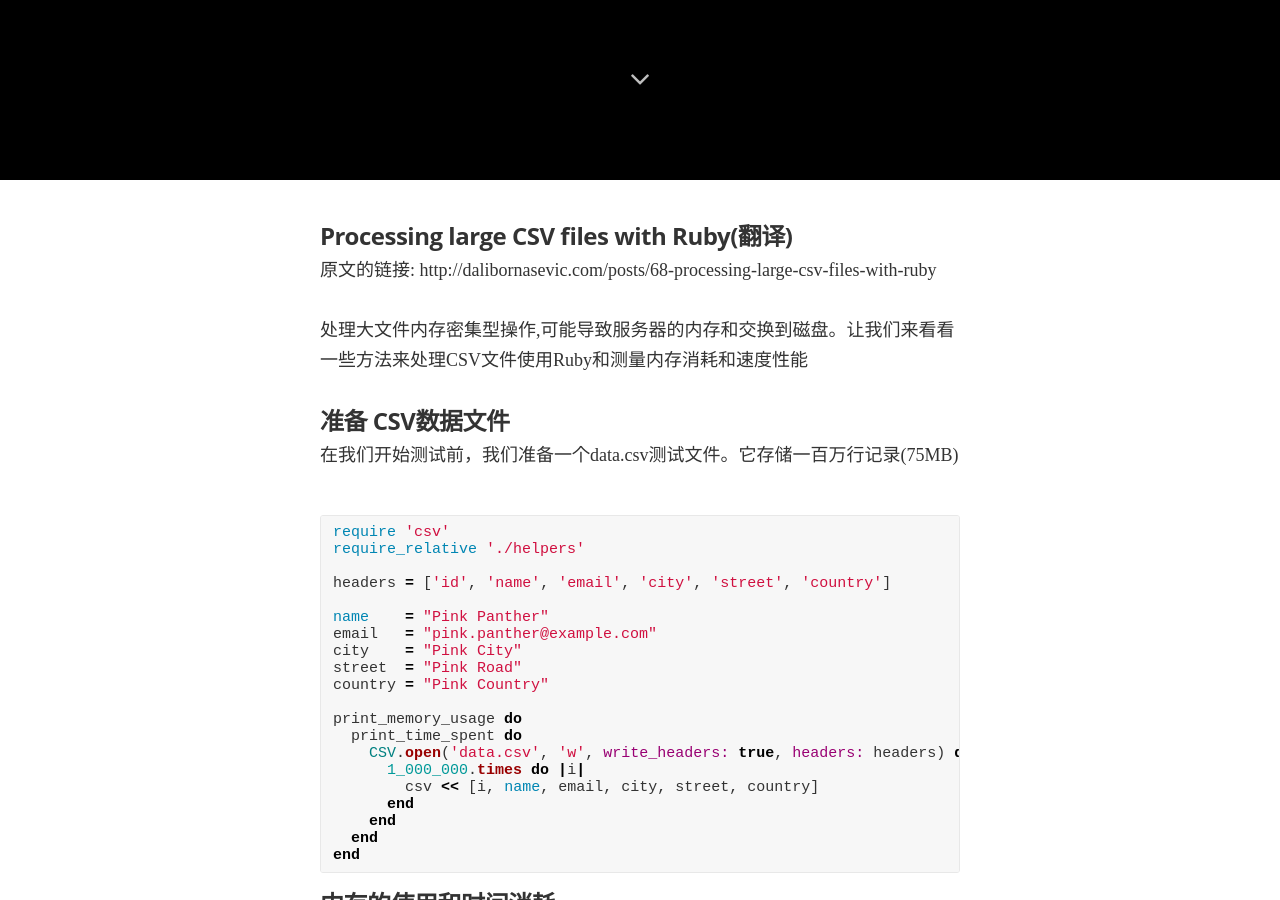
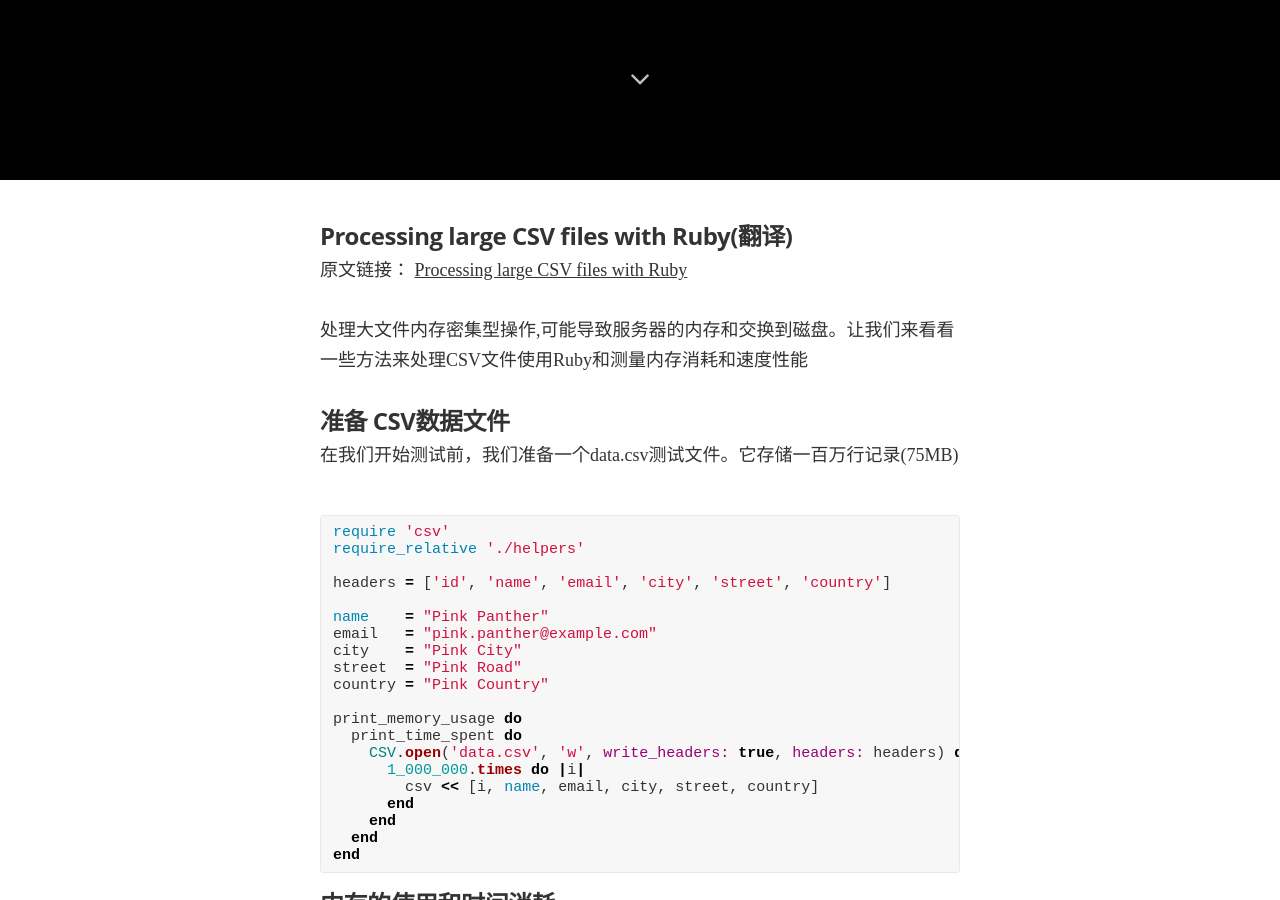
Before and after one commit to pathbox/pathbox.github.io, a Jekyll site: the page built from _posts/2016-06-13-process-large-csv-file-in-ruby.md, in a window 1280 px wide and 900 px high, scrolled down 720 px. Built offline with Jekyll 4.4.1, drawn with Linux system fonts in a browser that asks for light colours; nearby versions of some CDN libraries; some web fonts are replaced; comment, search, counter and statistics services are not loaded; some of the changed lines change nothing that is shown.

Commit message:
修改原文链接

```diff
--- a/_posts/2016-06-13-process-large-csv-file-in-ruby.md
+++ b/_posts/2016-06-13-process-large-csv-file-in-ruby.md
@@ -8,7 +8,7 @@ image: /assets/images/post.jpg
 
 ### Processing large CSV files with Ruby(翻译)
 
-原文的链接: http://dalibornasevic.com/posts/68-processing-large-csv-files-with-ruby
+原文链接： [Processing large CSV files with Ruby](http://dalibornasevic.com/posts/68-processing-large-csv-files-with-ruby)
 
 处理大文件内存密集型操作,可能导致服务器的内存和交换到磁盘。让我们来看看一些方法来处理CSV文件使用Ruby和测量内存消耗和速度性能
 
```
